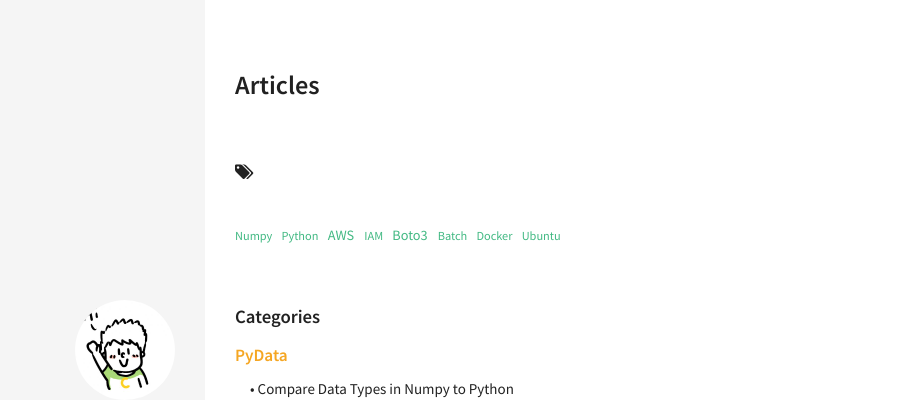
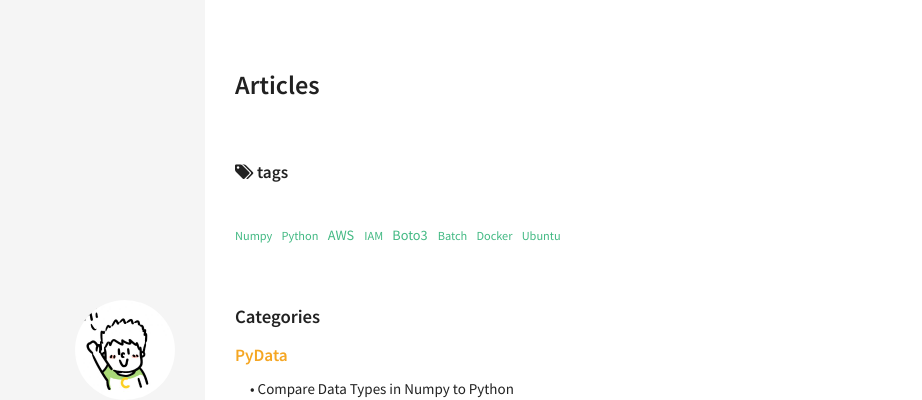
Before and after one commit to jianli-gu/jianli-gu.github.io, a Jekyll site: the page built from articles.html, in a window 1280 px wide. Shown: the top 400 px of the page, without its empty margins (115-1037 px from the left). Built offline with Jekyll 4.4.1, drawn with Linux system fonts in a browser that asks for light colours.

Commit message:
Update style

```diff
--- a/_sass/pages/_tags.scss
+++ b/_sass/pages/_tags.scss
@@ -24,7 +24,7 @@
     .tag-group-title {
       color: $warning;
       text-transform: capitalize;
-      cursor: default;
+      cursor: pointer;
     }
 
     .tag-item {
--- a/articles.html
+++ b/articles.html
@@ -3,7 +3,7 @@
 title:  Articles
 permalink: /articles/
 ---
-<h5><i class="fa fa-tags"></i></h5>
+<h5 style="cursor: default;"><i class="fa fa-tags"></i> tags</h5>
 <ul class="tag-cloud">
 {% for tag in site.tags %}
   <li style="font-size: {{ tag | last | size | times: 100 | divided_by: site.tags.size | plus: 70  }}%">
@@ -14,7 +14,7 @@
 {% endfor %}
 </ul>
 
-<h4>Categories</h4>
+<h4 style="cursor: default;">Categories</h4>
 <div class="tag-list">
 {% for cat in site.categories %}
   {% capture cat_name%}{{ cat | first}}{% endcapture %}
```
